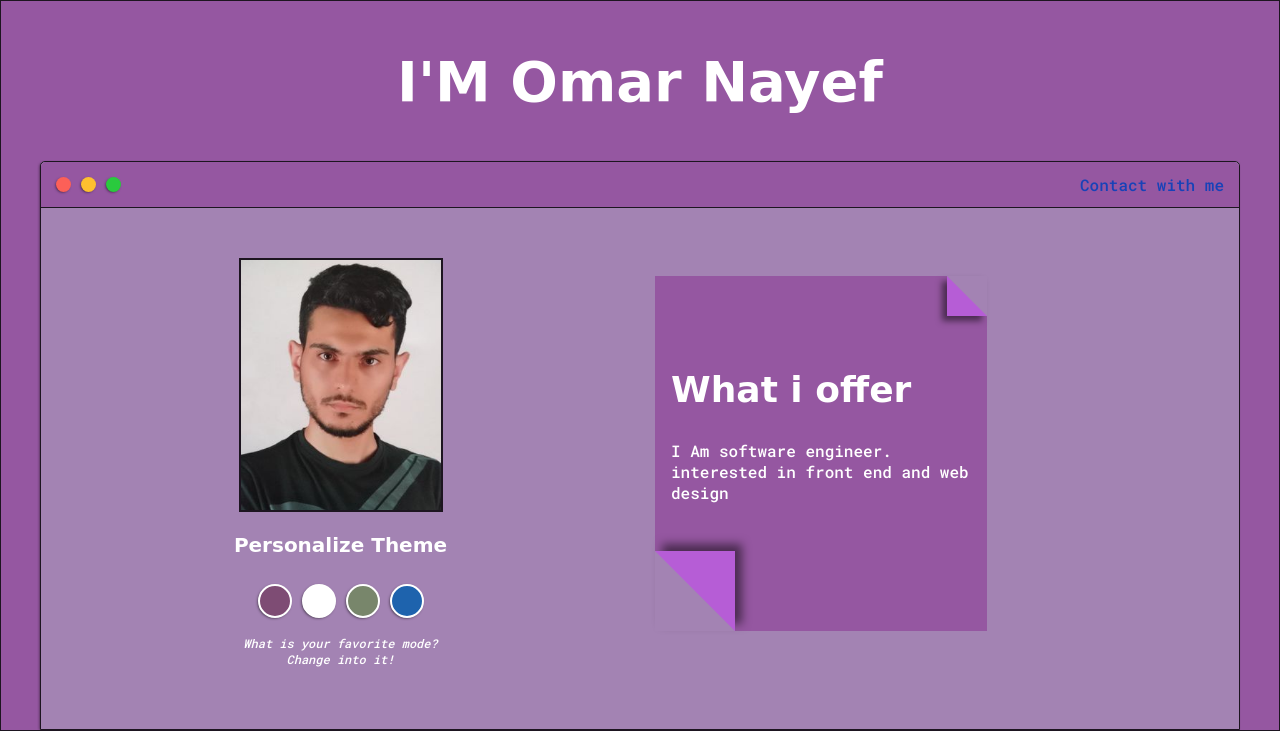
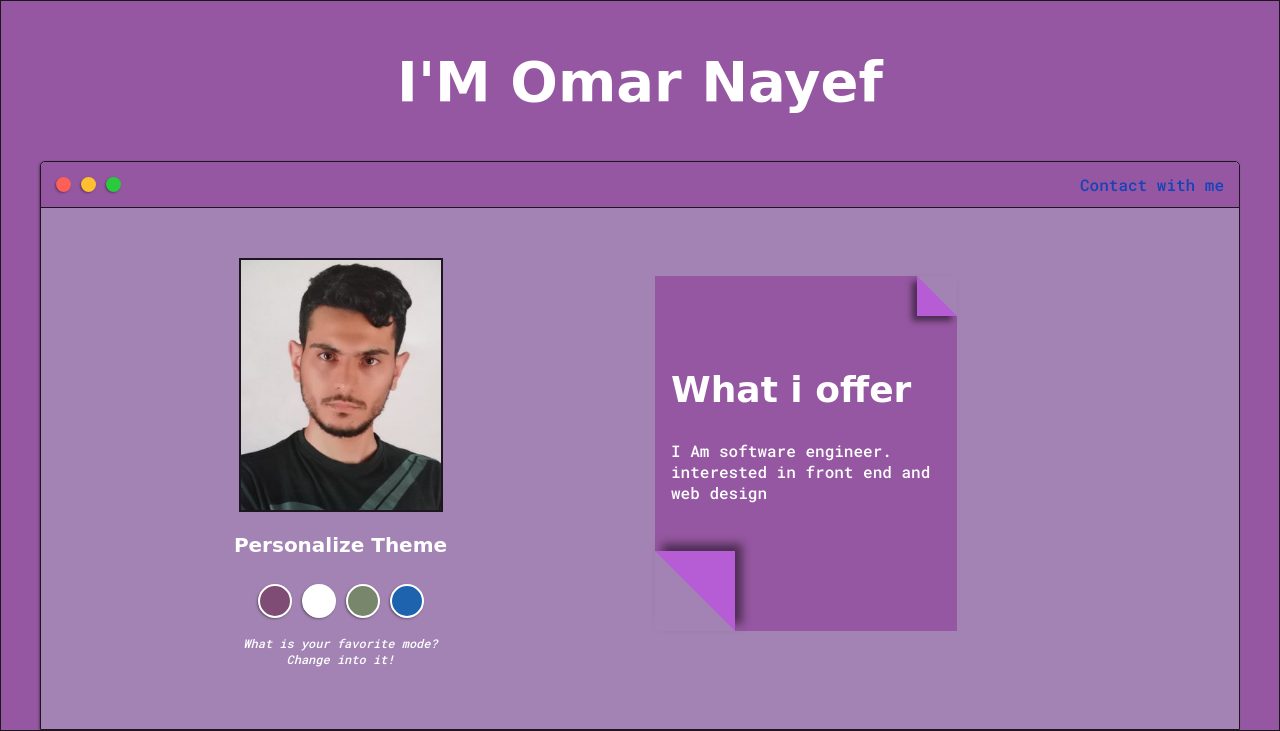
Before and after one commit to omar-aq/My-site, a plain HTML site: page index.html in a window 1280 px wide. Shown: the top 731 px of the page. Drawn offline with nearby package versions, Linux system fonts and the light colour scheme.

Commit message:
card width

```diff
--- a/default.css
+++ b/default.css
@@ -197,7 +197,7 @@ p,li,span,label,input,textarea{
 }
 .card {
     display: inline-block;
-    width: 100%;
+    width: 270px;
     padding: 4rem 1rem 7rem 1rem;
     background-color: var(--mainColor);
     position: relative;
```
